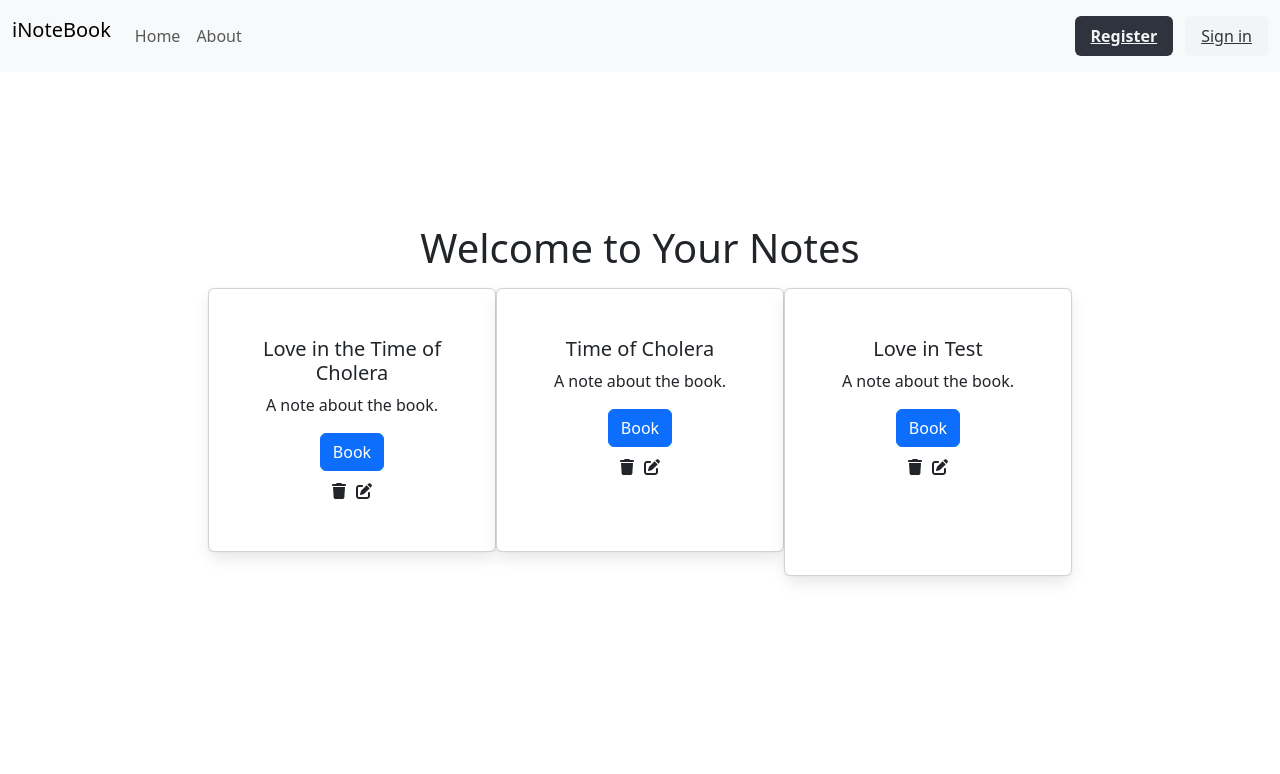
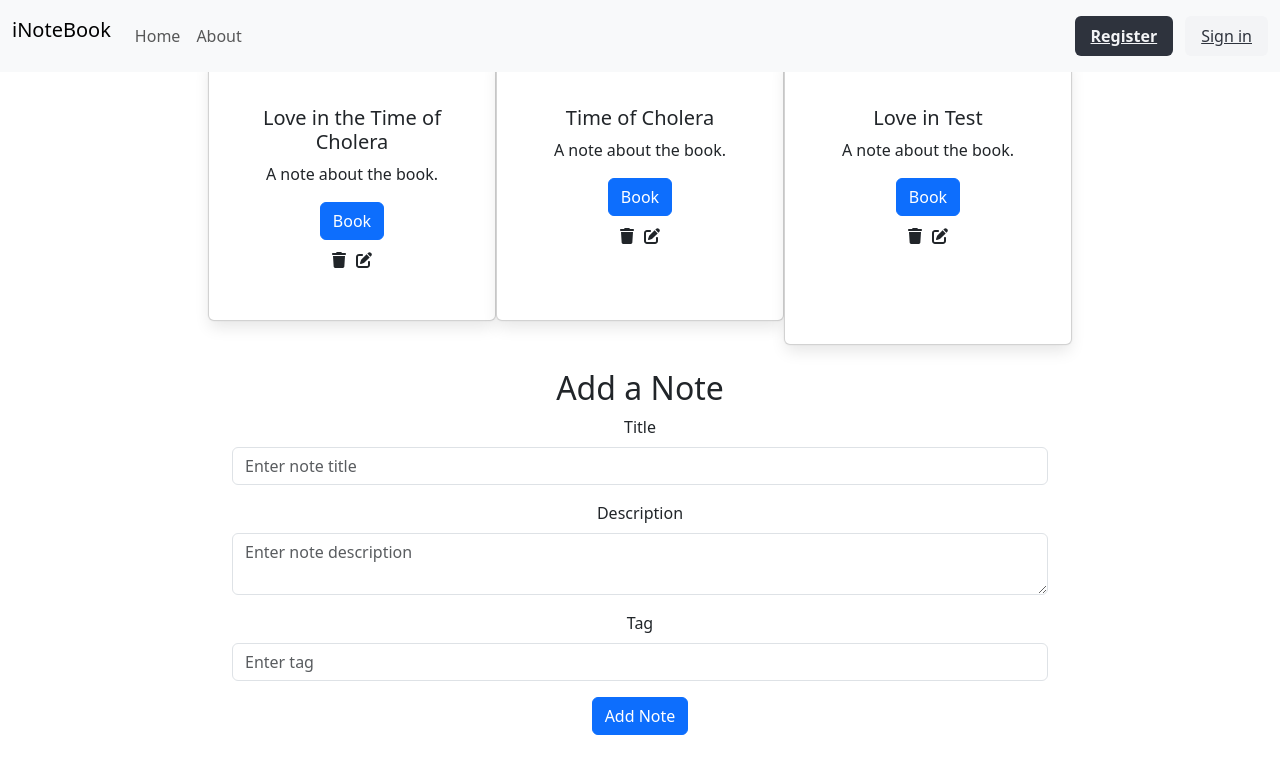
Before and after one commit to Abashansari/iNotebook, a React (Vite) app: page / in a window 1280 px wide. Shown: the top 774 px of the page. Built offline with nearby package versions, Linux system fonts and the light colour scheme.

Commit message:
added the AddNote and NoteContext

```diff
--- a/src/component/Home.jsx
+++ b/src/component/Home.jsx
@@ -1,11 +1,16 @@
-import React from 'react';
+import React, { useContext } from 'react';
 import Notes from './Notes';
+import NoteContext from '../context/notes/NoteContext';
+import AddNote from './AddNote';
 
 export default function Home() {
-  return (
-    <div className="container my-3">
-      <h1>Welcome to Your Notes</h1>
+const{note} = useContext(NoteContext)
+
+  return(
+    <>
       <Notes />
-    </div>
-  );
+      <AddNote />
+
+    </>
+  )
 }
```
